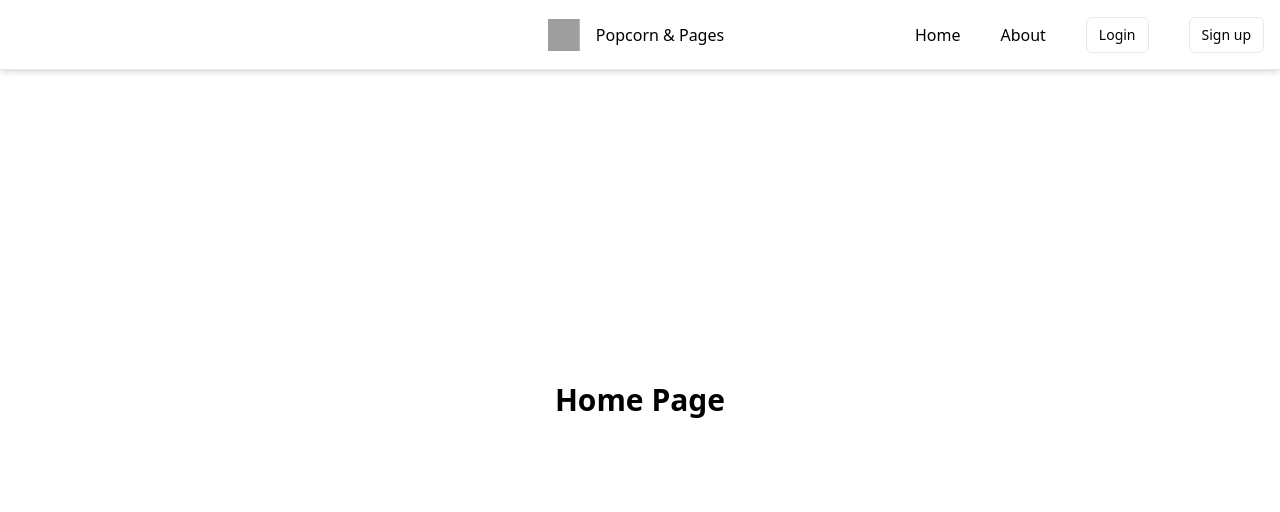
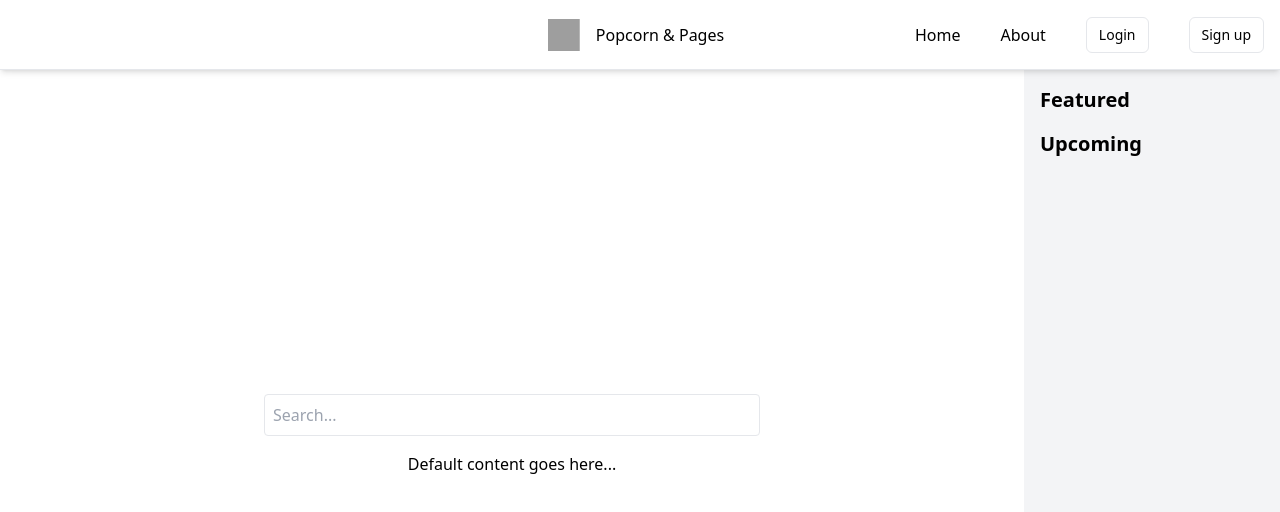
Before and after one commit to justinyc1/popcorn-n-pages, a React (Vite) app in the folder client/: page / in a window 1280 px wide. Shown: the top 512 px of the page. Built offline with nearby package versions, Linux system fonts and the light colour scheme; grey boxes are pictures that could not be loaded.

Commit message:
Tried adding sidebar and made some progress on home page

```diff
--- a/client/src/components/Navbar.jsx
+++ b/client/src/components/Navbar.jsx
@@ -4,10 +4,24 @@ import { Link } from "react-router-dom"
 const Navbar = () => {
     const [isSignedIn, setIsSignedIn] = useState(false);
     const [isMobileMenuOpen, setIsMobileMenuOpen] = useState(false);
+    const [isSidebarOpen, setIsSidebarOpen] = useState(false);
 
+    const toggleSidebar = () => {
+        setIsSidebarOpen(!isSidebarOpen);
+    };
 
     return (
         <div className="h-[70px] fixed inset-x-0 top-0 w-full z-[49] bg-white border-b shadow-md">
+            <div className={`fixed inset-y-0 left-0 w-64 bg-gray-800 text-white transform ${isSidebarOpen ? 'translate-x-0' : '-translate-x-full'} transition-transform duration-300 ease-in-out`}>
+                <div className="p-4">
+                    <button onClick={toggleSidebar} className="text-white">Close</button>
+                    <nav className="mt-4">
+                        <Link to="/" className="block py-2 px-4 hover:bg-gray-700">Home</Link>
+                        <Link to="/about" className="block py-2 px-4 hover:bg-gray-700">About</Link>
+                        {/* Add more sidebar links here */}
+                    </nav>
+                </div>
+            </div>
             <div className="p-4 gap-x-4 h-full flex items-center justify-between">
                 <div className="absolute left-1/2 transform -translate-x-1/2 flex items-center">
                     <div className="gap-x-2 flex items-center justify-center hover:opacity-75 transition-opacity cursor-pointer">
--- a/client/src/pages/Home.jsx
+++ b/client/src/pages/Home.jsx
@@ -1,7 +1,26 @@
 const Home = () => {
     return (
-        <div className="flex flex-col items-center justify-center h-screen">
-            <h1 className="text-3xl font-bold">Home Page</h1>
+        <div className="flex h-screen pt-[70px]">
+            {/* Main Content */}
+            <div className="flex-1 flex flex-col items-center justify-center p-4">
+                <input type="text" placeholder="Search..." className="border p-2 rounded mb-4 w-1/2" />
+                <div className="default-content">
+                    <p>Default content goes here...</p>
+                    {/* Add more default content here */}
+                </div>
+            </div>
+
+            {/* Right Sidebar */}
+            <div className="w-64 bg-gray-100 p-4">
+                <div className="mb-4">
+                    <h2 className="text-xl font-bold">Featured</h2>
+                    {/* Add featured content here */}
+                </div>
+                <div>
+                    <h2 className="text-xl font-bold">Upcoming</h2>
+                    {/* Add upcoming content here */}
+                </div>
+            </div>
         </div>
     )
 }
```
